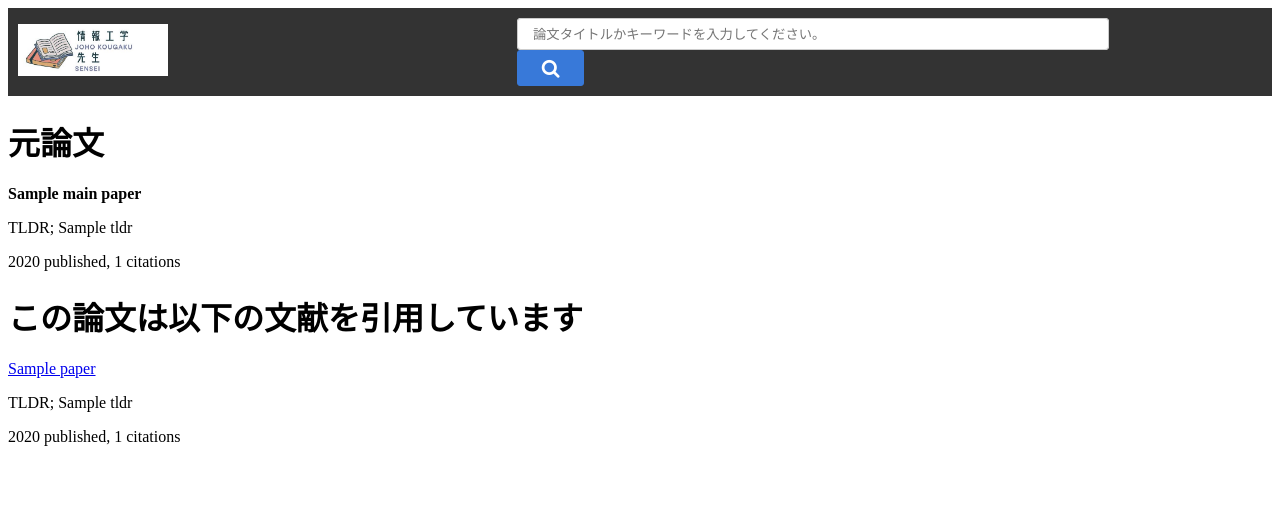
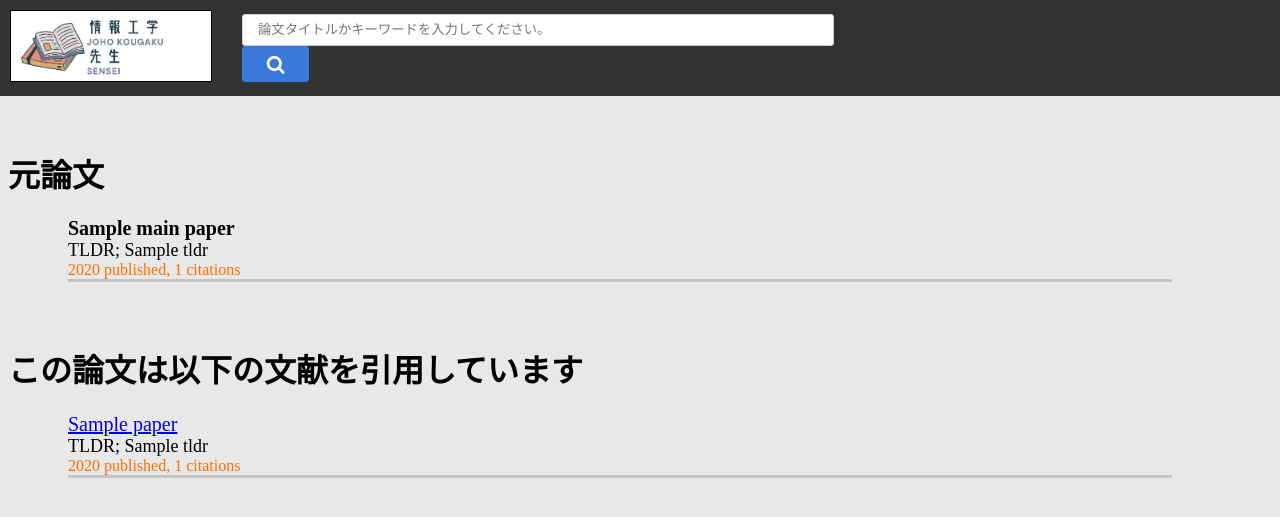
Before and after one commit to enpitut2023/IE_teacher, a Flask app: template templates/papers_nontable.html in a window 1280 px wide. Shown: the top 517 px of the page. Run offline with Flask 3, Linux system fonts and the light colour scheme; the template is opened without the code that fills it: most values are stand-ins (such as "Sample title", 1, 10 or a date in 2020).

Commit message:
[update]UIの改善
表形式ではなく、一覧形式で表示するUIに変更
ヘッダーを固定して表示

```diff
--- a/main.py
+++ b/main.py
@@ -5,6 +5,7 @@ from data.call_meta_paper import PaperCaller
 
 app = Flask(__name__)
 pc = PaperCaller()
+
 
 def get_db():
     if 'db' not in g:
--- a/static/css/style.css
+++ b/static/css/style.css
@@ -1,3 +1,7 @@
+body {
+    background-color: #e8e8e8;
+}
+
 table,
 td {
     border: 1px solid #333;
@@ -7,6 +11,11 @@ thead,
 tfoot {
     background-color: #333;
     color: #fff;
+}
+
+.search-input-div{
+    display: inline-block;
+    /*justify-content: center;*/
 }
 
 .c-form-text {
@@ -49,8 +58,34 @@ input[type="submit"]{
 header {
     background-color: #333; /* ヘッダーの背景色を設定 */
     color: #fff; /* テキストの色を設定 */
+    width: 100%;
     padding: 10px; /* ヘッダーの余白を設定 */
-    height: 10%;
+    position: fixed;
+    top: 0px;
+    left: 0px;
+}
+
+.header-container {
+    display: flex;
+    justify-content: flex-start; /* 要素を左詰めに配置する */
+    align-items: center; /* 要素を垂直方向に中央に配置する */
+}
+
+.header-container img{
+    width: 200px;
+    border: 1px solid black;
+    margin-right: 30px;
+    margin-bottom: 0px;
+}
+
+.papers_content{
+    margin-top: 150px;
+}
+.root_content{
+    margin-top: 150px;
+}
+.result_content{
+    margin-top: 150px;
 }
 
 /* Flexコンテナを作成して子要素を横に並べる */
@@ -65,16 +100,6 @@ header {
     margin-right: 0px;
 }
 
-.header-container {
-    display: flex;
-    align-items: center; /* 垂直方向に中央寄せ */
-}
-
-.header-container img{
-    width: 30%;
-    height: auto;
-}
-
 .logo {
     float: left; /* ロゴを左寄せにする */
 }
@@ -85,4 +110,57 @@ header {
 
 .main_table {
     margin-bottom: 30px;
+    margin-left: 60px;
+    margin-right: 100px;
 }
+.ref_table {
+    margin-bottom: 30px;
+    margin-left: 60px;
+    margin-right: 100px;
+}
+
+.paper_item {
+    padding-top: -7px;
+    padding-bottom: 3px;
+    padding-left: 60px;
+    padding-right: 100px;
+    margin-bottom: 15px;
+}
+
+.paper_head {
+    padding-top: -7px;
+    padding-bottom: 3px;
+    padding-left: 60px;
+    padding-right: 100px;
+    margin-bottom: 60px;
+}
+
+.item_divider {
+    width: 100%;
+    height: 3px;
+    background-color: #6a6a6a47;
+}
+
+.paper_title {
+    font-size: 20px;
+    margin-top: 0px;
+    margin-bottom: 0px;
+}
+
+.paper_tldr {
+    font-size: 18px;
+    margin-top: 0px;
+    margin-bottom: 0px;
+}
+.paper_detail {
+    font-size: 16px;
+    color: #ff6f00;
+    margin-top: 0px;
+    margin-bottom: 0px;
+}
+.paper_citation {
+    font-size: 12px;
+    color: #ff6f00;
+    margin-top: 0px;
+    margin-bottom: 0px;
+}
--- a/templates/papers_nontable.html
+++ b/templates/papers_nontable.html
@@ -44,7 +44,7 @@
             <h1>この論文は以下の文献を引用しています</h1>
             {% for paper in papers %}
             <div class="paper_item">
-                <a class="paper_title" href='{{ url_for("papers", paperId=paper["paperId"]) }}'>
+                <a class="paper_title" href='{{ url_for("papers", paperId=paperIds+"-"+paper["paperId"]) }}'>
                     {{ paper["title"] }}
                 </a>
                 <p class="paper_tldr">
--- a/templates/result_nontable.html
+++ b/templates/result_nontable.html
@@ -29,7 +29,9 @@
             <h1>クリックした参考文献一覧（仮）</h1>
             {% for paper in papers %}
             <div class="paper_item">
-                <a class="paper_title" href='{{ url_for("papers", paperId=paper["paperId"]) }}'>{{ paper["title"] }}</a>
+                <a class="paper_title">
+                    {{ paper["title"] }}
+                </a>
                 <p class="paper_tldr">
                     TLDR; {{ paper["tldr"] }}
                 </p>
```
